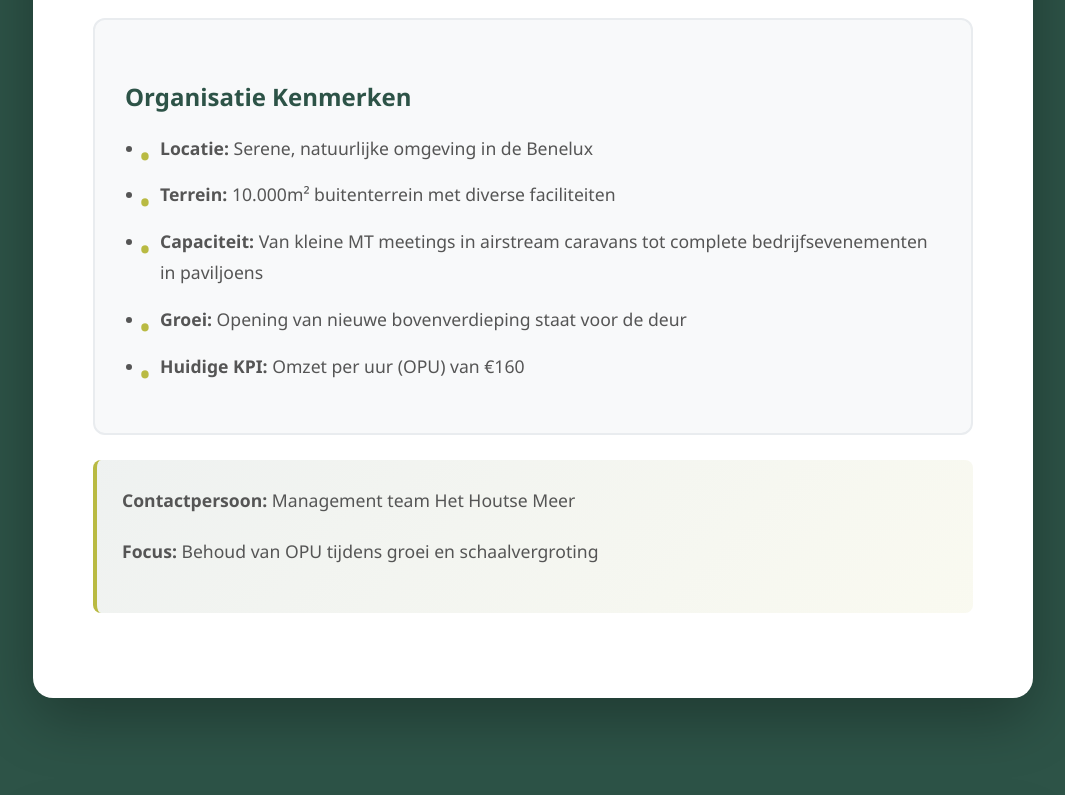
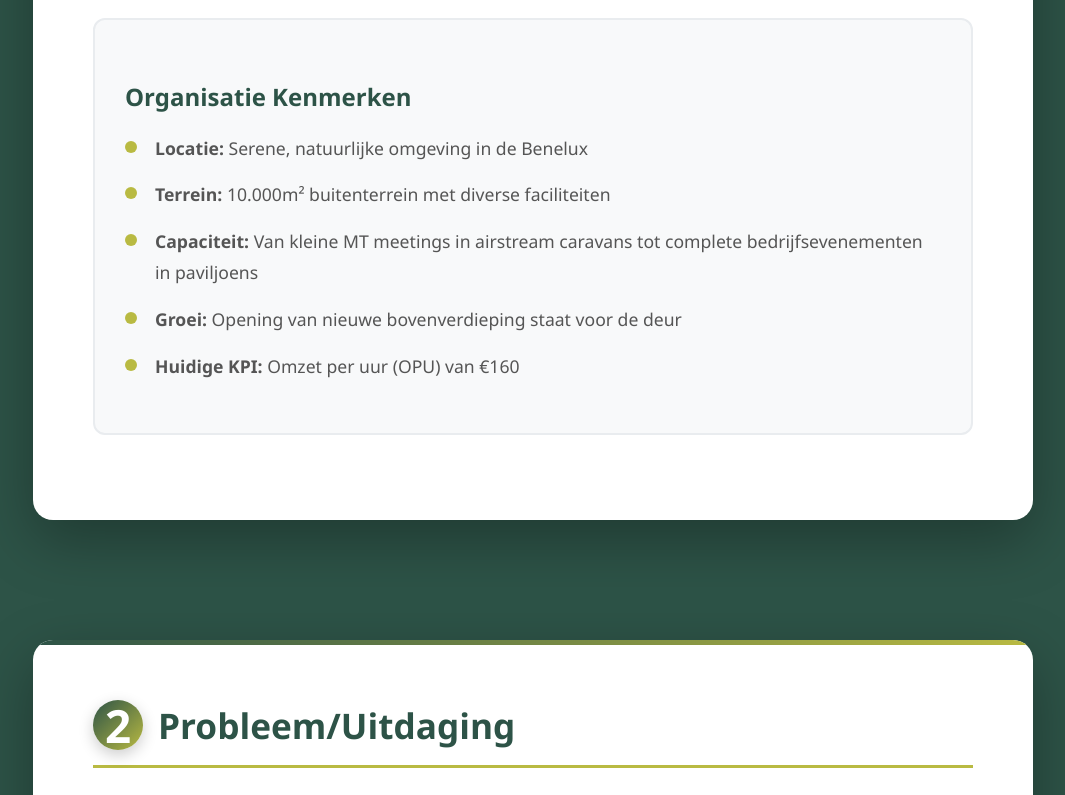
Before and after one commit to Timovhaperen/Presentatie-one-pager, a plain HTML site: page index.html in a window 1280 px wide. Shown: the part 1300-2095 px from the top of the page, without its empty margins (107-1172 px from the left). Drawn offline with Linux system fonts and the light colour scheme.

Commit message:
Update index.html

```diff
--- a/index.html
+++ b/index.html
@@ -316,7 +316,8 @@
 
         ul {
             margin: 20px 0;
-            padding-left: 20px;
+            padding-left: 0;
+            list-style: none;
         }
 
         ul li {
@@ -325,7 +326,7 @@
             margin-bottom: 15px;
             color: #555;
             position: relative;
-            padding-left: 15px;
+            padding-left: 30px;
             animation: fadeInUp 0.6s ease-out;
             animation-fill-mode: both;
         }
@@ -351,12 +352,14 @@
         }
 
         ul li::before {
-            content: "•";
-            color: #b9ba42;
-            font-weight: bold;
-            font-size: 1.5em;
+            content: "";
             position: absolute;
-            left: -5px;
+            left: 0;
+            top: 8px;
+            width: 12px;
+            height: 12px;
+            background: #b9ba42;
+            border-radius: 50%;
         }
 
         .nav-dots {
@@ -454,15 +457,15 @@
         }
 
         .section-number {
-            display: inline-block;
+            display: inline-flex;
+            align-items: center;
+            justify-content: center;
             background: linear-gradient(135deg, #2d5347 0%, #b9ba42 100%);
             color: white;
             width: 50px;
             height: 50px;
             border-radius: 50%;
-            text-align: center;
-            line-height: 50px;
-            font-size: 1.5em;
+            font-size: 1.3em;
             font-weight: bold;
             margin-right: 15px;
             box-shadow: 0 5px 15px rgba(0,0,0,0.2);
@@ -523,8 +526,7 @@
             .section-number {
                 width: 40px;
                 height: 40px;
-                line-height: 40px;
-                font-size: 1.2em;
+                font-size: 1.1em;
             }
         }
 
@@ -616,11 +618,6 @@
                     <li><strong>Huidige KPI:</strong> Omzet per uur (OPU) van €160</li>
                 </ul>
             </div>
-
-            <div class="highlight-box">
-                <p><strong>Contactpersoon:</strong> Management team Het Houtse Meer</p>
-                <p><strong>Focus:</strong> Behoud van OPU tijdens groei en schaalvergroting</p>
-            </div>
         </div>
     </section>
 
@@ -656,10 +653,6 @@
     <section id="slide3">
         <div class="slide">
             <h2><span class="section-number">3</span>Probleemanalyse</h2>
-
-            <p style="font-style: italic; color: #666; margin-bottom: 30px;">
-                Kort de elementen/uitkomsten in bullet points wat je onderzocht hebt of gaat onderzoeken
-            </p>
 
             <div class="content-box">
                 <h3>Onderzoekselementen</h3>
@@ -710,10 +703,6 @@
         <div class="slide">
             <h2><span class="section-number">5</span>Gekozen Competentie Domein(en)</h2>
 
-            <p style="font-style: italic; color: #666; margin-bottom: 30px;">
-                (Marketing&Design etc) + welke theorieën/modellen je gaat gebruiken
-            </p>
-
             <div class="content-box">
                 <h3>Primaire Competentiedomeinen</h3>
                 <ul>
@@ -745,10 +734,6 @@
         <div class="slide">
             <h2><span class="section-number">6</span>Beoogd Eindproduct</h2>
 
-            <p style="font-style: italic; color: #666; margin-bottom: 30px;">
-                (nieuw concept? marketing-communicatieplan? productieplan/draaiboek? algemeen adviesplan? Een video?)
-            </p>
-
             <div class="highlight-box">
                 <h3 style="color: #2d5347; font-size: 1.8em;">Toekomstbestendig Proces- en Systeemontwerp</h3>
                 <p style="font-size: 1.2em;">Een implementatiegericht adviesrapport met concrete richtlijnen</p>
@@ -777,10 +762,6 @@
     <section id="slide7">
         <div class="slide">
             <h2><span class="section-number">7</span>Waar Loop Je Tegenaan</h2>
-
-            <p style="font-style: italic; color: #666; margin-bottom: 30px;">
-                in je plan van aanpak/afstudeerplan en/of meer algemeen de 1e weken van je afstudeeropdracht?
-            </p>
 
             <div class="content-box">
                 <h3>In het Plan van Aanpak / Afstudeerplan</h3>
```
